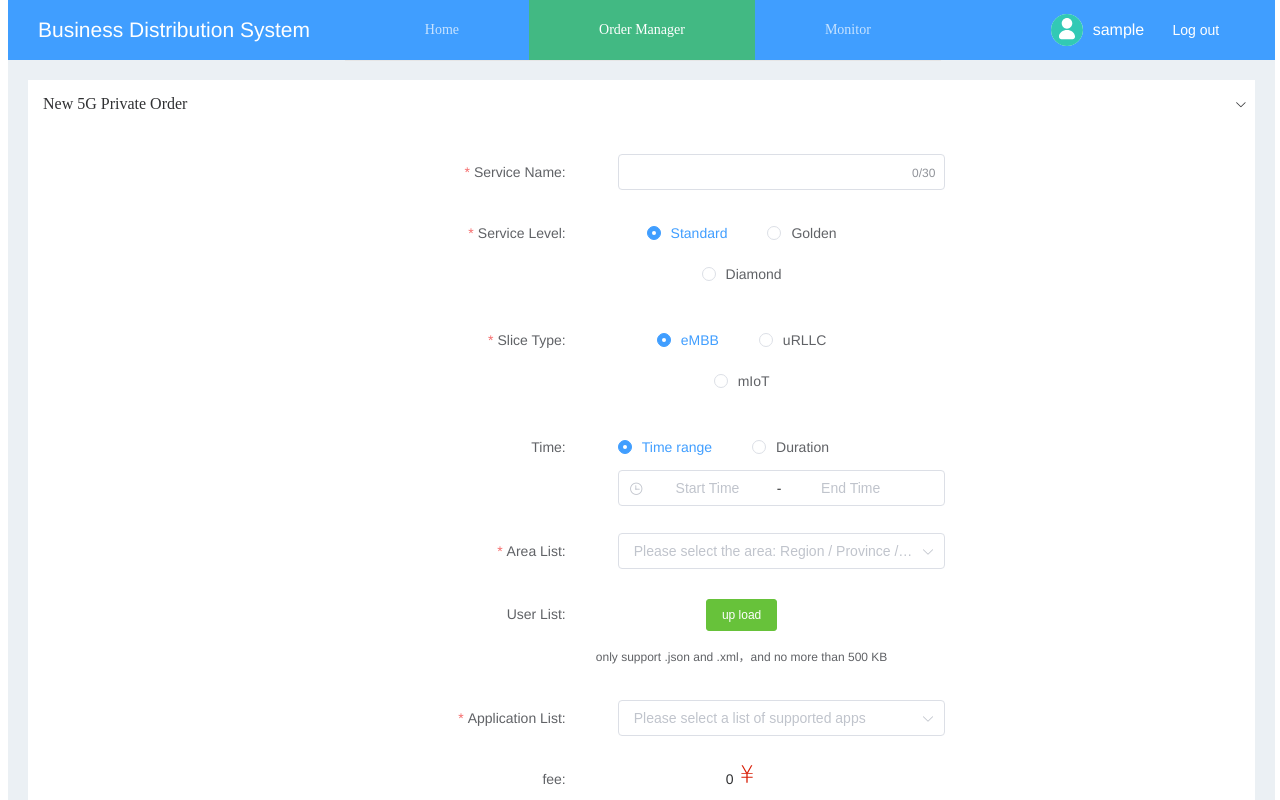
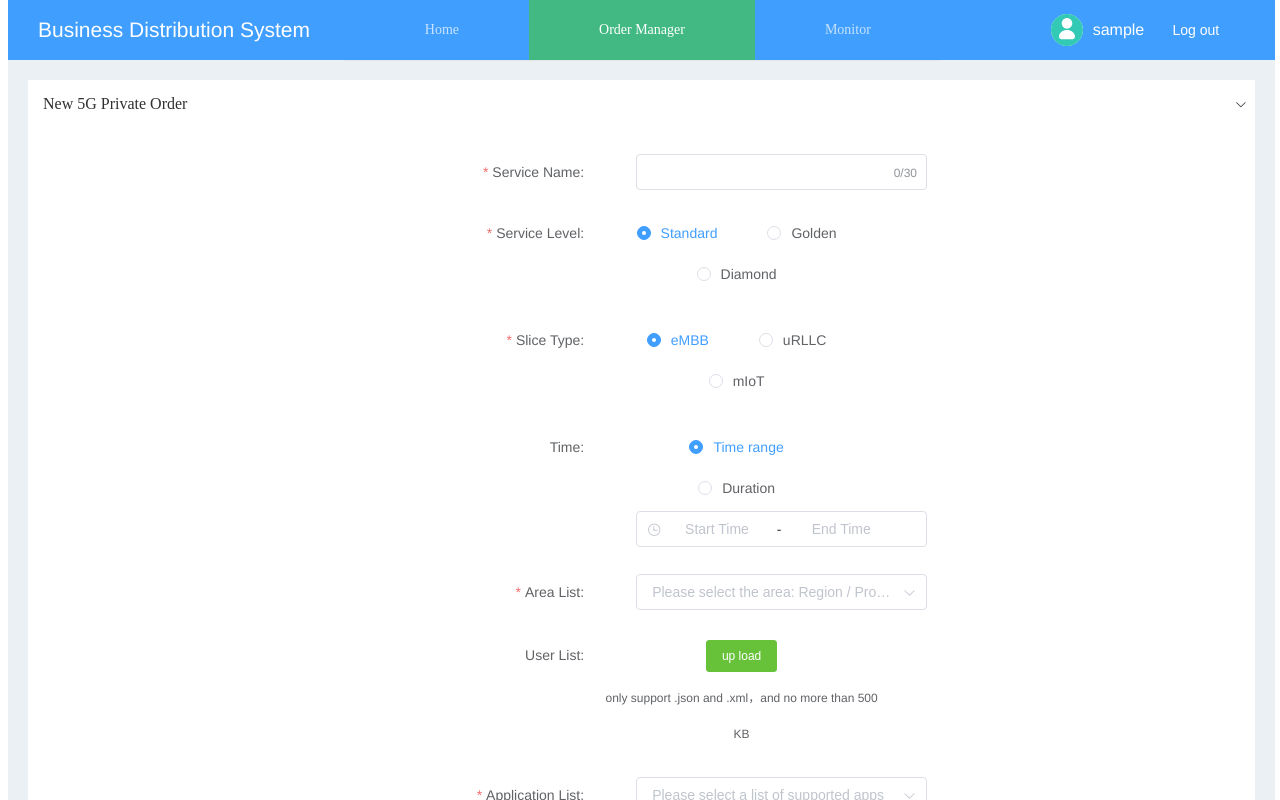
Before and after one commit to SpikeLavender/order-vue, a Vue app: page /order in a window 1280 px wide. Built offline with nearby package versions, Linux system fonts and the light colour scheme; sample sign-in values are in the browser's storage.

Commit message:
Revert "css update lixiao"
This reverts commit c54542e6

```diff
--- a/src/views/details/Order.vue
+++ b/src/views/details/Order.vue
@@ -9,7 +9,7 @@
             <div>
                 <template>
                     <el-form ref="addForm" :model="addForm" :rules="addFormRules" label-width="200px"
-                             style="margin:auto;width:43%;min-width:400px;" class="demo-ruleForm">
+                             style="margin:auto;width:40%;min-width:400px;" class="demo-ruleForm">
                         <el-form-item label="Service Name: " prop="serviceName" size="medium">
                             <el-input v-model="addForm.serviceName" maxlength="30" show-word-limit
                                       style="margin-left: 40px; width: 100%;"></el-input>
@@ -458,7 +458,7 @@
                 line-height: inherit;
                 .el-radio {
                     line-height: inherit;
-                    margin-right: 40px
+                    margin-right: 50px
                 }
             }
             margin: 25px 0;
```
